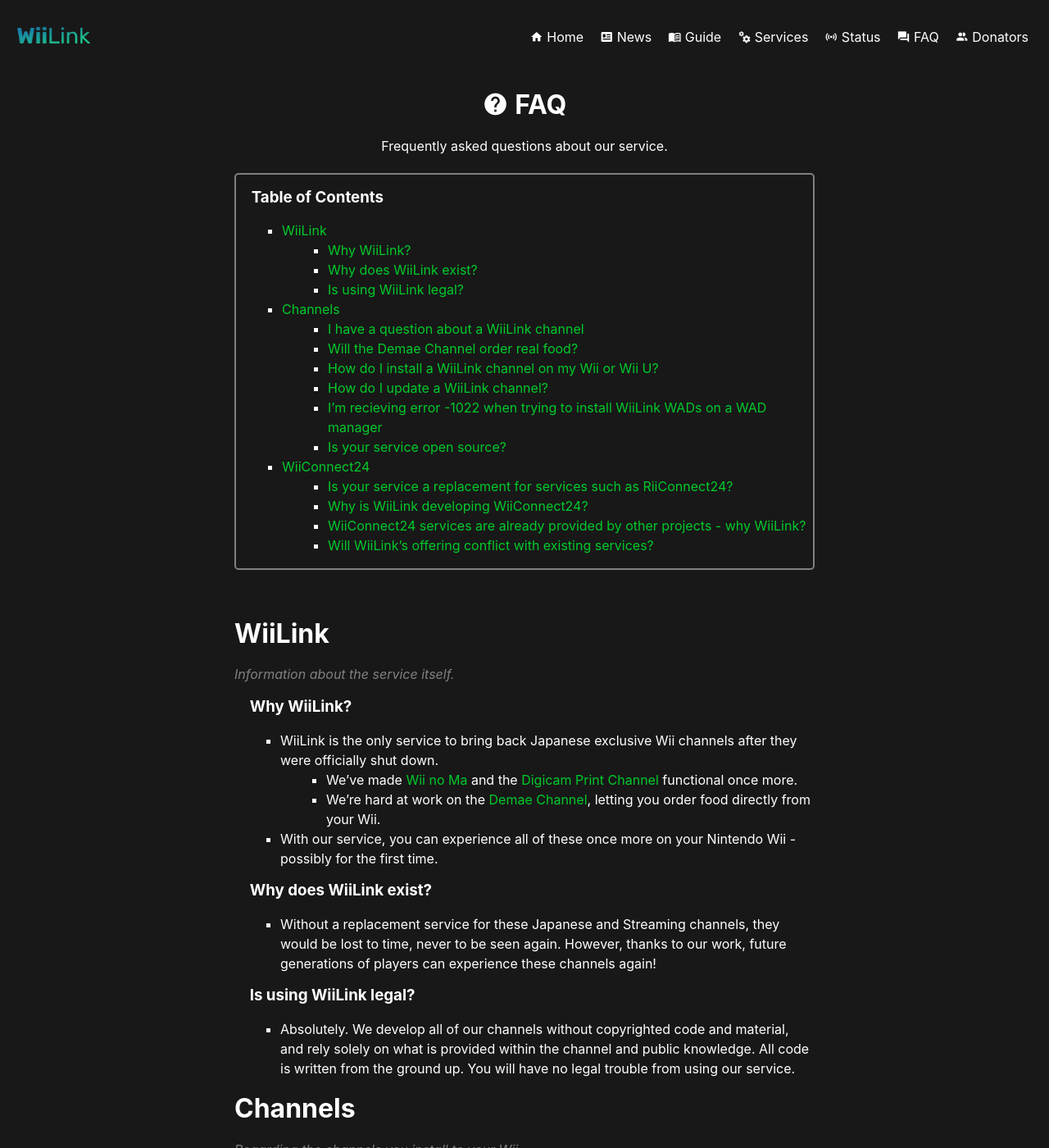
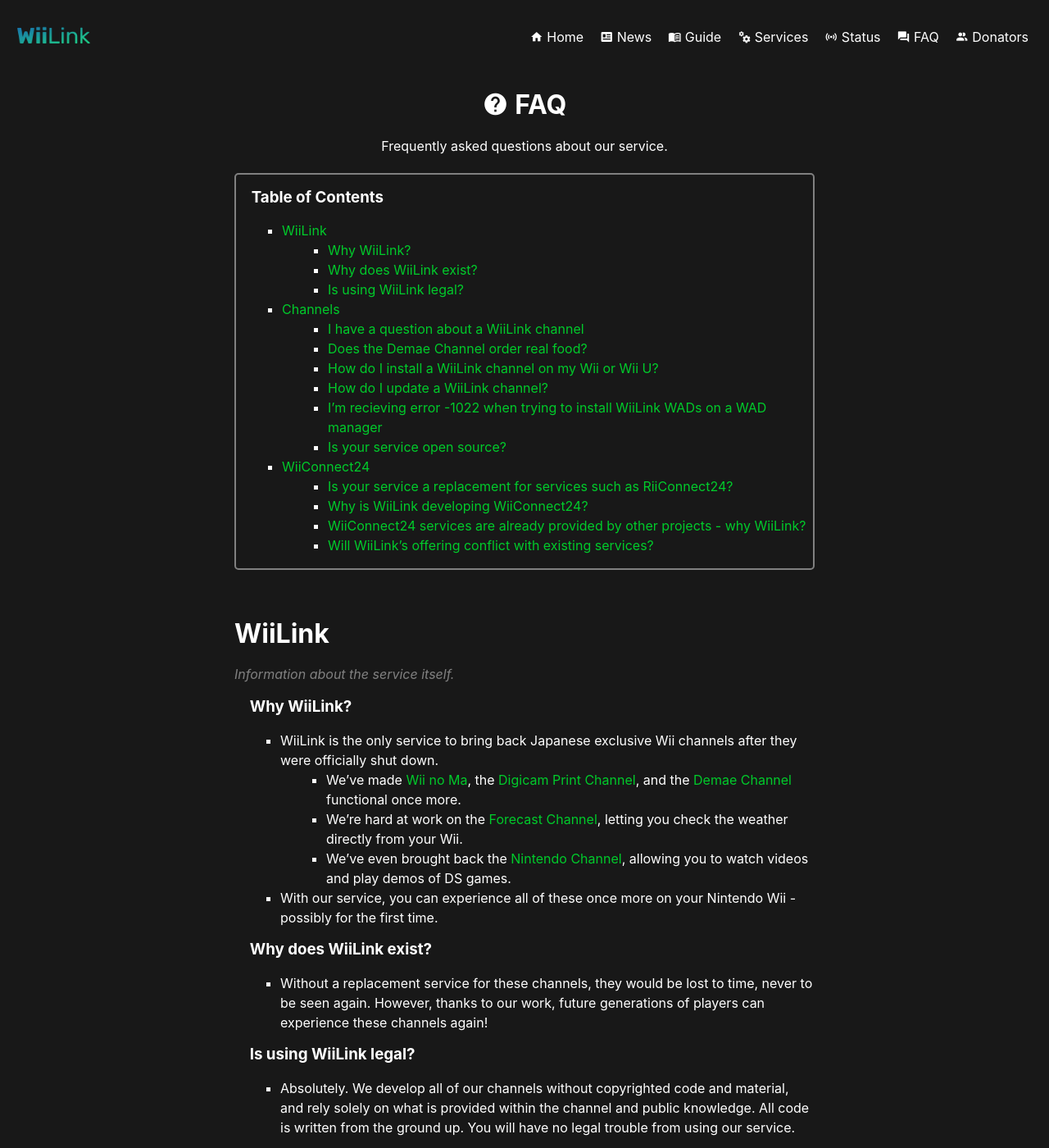
Before and after one commit to WiiLink24/WiiLink24.github.io, a Jekyll site: the page built from faq.md, in a window 1280 px wide and 1400 px high. Shown: the whole window at 82% size. Built offline with Jekyll 4.4.1, drawn with Linux system fonts in a browser that asks for light colours; some of the changed text lies outside the part shown.

Commit message:
Update faq.md
Added WiiConnect24 and Demae info.

```diff
--- a/faq.md
+++ b/faq.md
@@ -31,13 +31,14 @@
 ### Why WiiLink?
 
 - WiiLink is the only service to bring back Japanese exclusive Wii channels after they were officially shut down.
-  - We've made [Wii no Ma](/services/wii-room) and the [Digicam Print Channel](/services/digicam) functional once more.
-  - We're hard at work on the [Demae Channel](/services/demae), letting you order food directly from your Wii.
+  - We've made [Wii no Ma](/services/wii-room), the [Digicam Print Channel](/services/digicam), and the [Demae Channel](/services/demae) functional once more.
+  - We're hard at work on the [Forecast Channel](/services/w/forecast), letting you check the weather directly from your Wii.
+  - We've even brought back the [Nintendo Channel](/services/w/nintendo), allowing you to watch videos and play demos of DS games.
 - With our service, you can experience all of these once more on your Nintendo Wii - possibly for the first time.
 
 ### Why does WiiLink exist?
 
-- Without a replacement service for these Japanese and Streaming channels, they would be lost to time, never to be seen again. However, thanks to our work, future generations of players can experience these channels again!
+- Without a replacement service for these channels, they would be lost to time, never to be seen again. However, thanks to our work, future generations of players can experience these channels again!
 
 ### Is using WiiLink legal?
 
@@ -55,7 +56,7 @@
   - The best time for real-time support is within our [Discord server]({{ site.discord }}), where an active community exists.
   - You can also contact us via our [Twitter](https://twitter.com/wiilink24) account!
 
-### Will the Demae Channel order real food?
+### Does the Demae Channel order real food?
 
 - Yes! Some current information:
   - Support has been developed for Domino's in Canada, and Deliveroo in Europe.
@@ -66,6 +67,7 @@
 
 - You'll want to check out our [instructions on wii.guide]({{ site.guide }}) for simple, easy to follow instructions to get everything installed.
 - For video streaming channels from Striim Network, see their [installation guide]({{ site.guide_striim }})!
+- For Demae Dominos, see the [installation guide](https://wii.guide/wiilink-demae-dominos)
 
 ### How do I update a WiiLink channel?
 
@@ -88,7 +90,7 @@
 
 ### Is your service a replacement for services such as RiiConnect24?
 
-- No! This service is designed to be a companion to RiiConnect24, providing exclusive Japanese and streaming services, though some channels will be able to replace them (such as Mii Contest Channel and Everybody Votes Channel)
+- No! This service is designed to be a companion to RiiConnect24, providing exclusive Japanese and streaming services, though some channels will be able to replace them (such as the Nintendo Channel and Forecast Channel)
 
 ### Why is WiiLink developing WiiConnect24?
 
```
